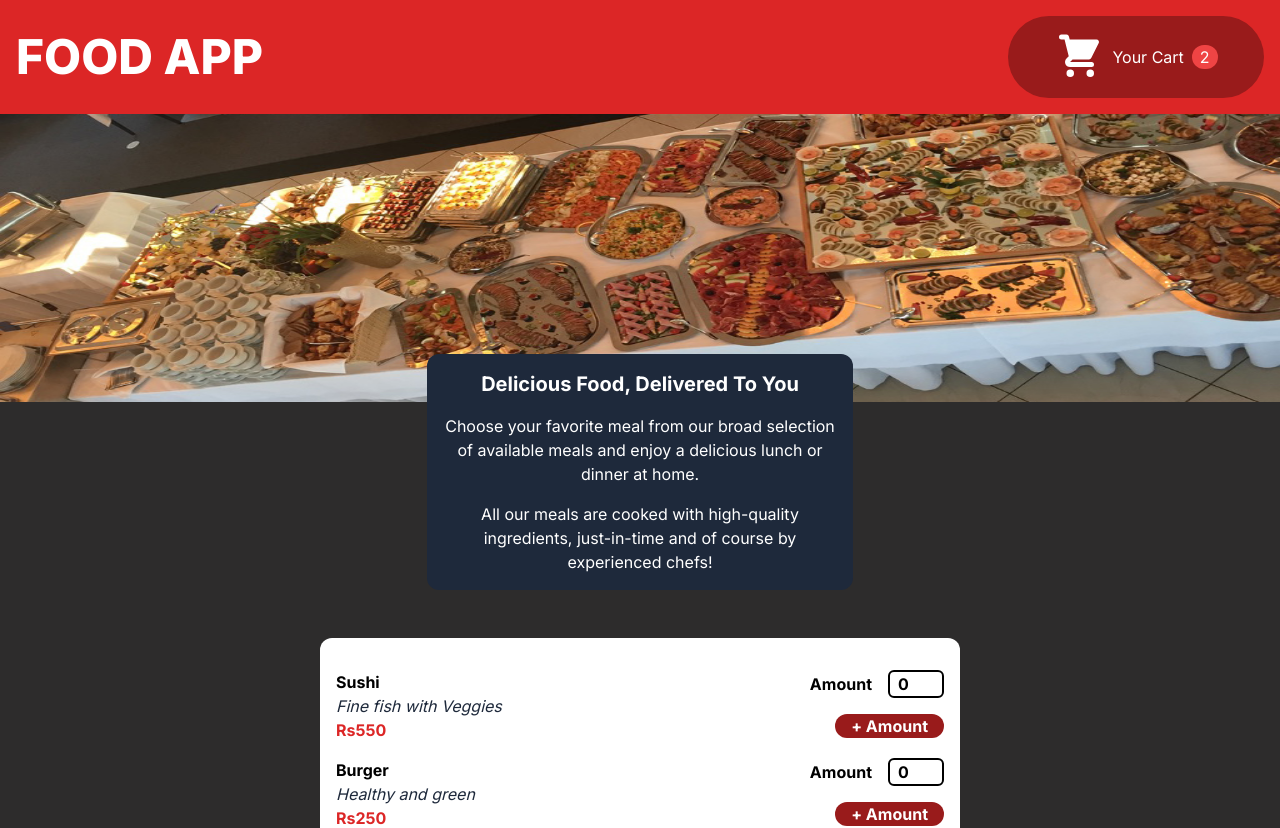
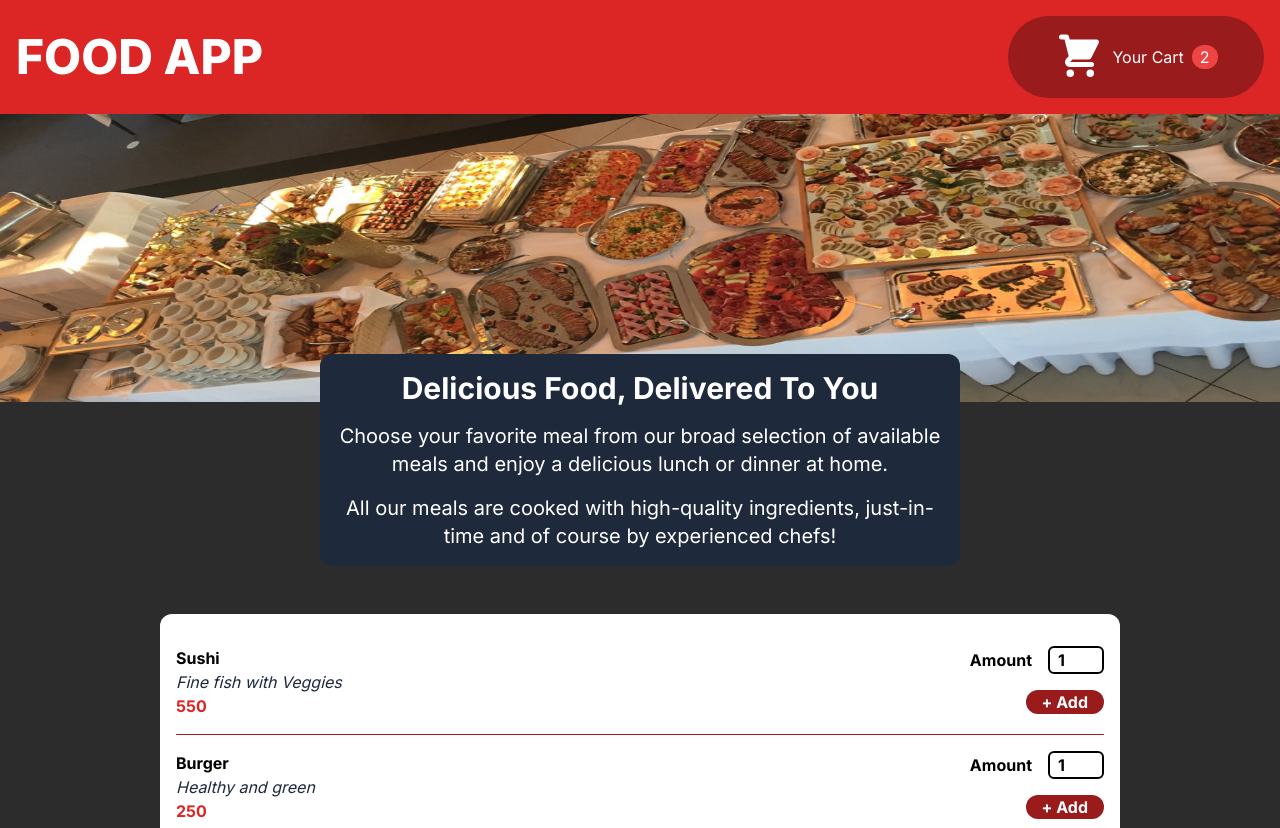
Before and after one commit to simran019/OnlineFoodOrderApp, a Next.js app: page / in a window 1280 px wide. Shown: the top 828 px of the page. Built offline with nearby package versions, Linux system fonts and the light colour scheme.

Commit message:
designed all components

```diff
--- /dev/null
+++ b/app/Card/page.tsx
@@ -0,0 +1,9 @@
+const Card =(props:any)=>{
+    return (
+    <div className={`bg-white flex flex-col gap-4 px-4 py-8 rounded-xl ${props.className}`}>
+    {props.children}
+    </div>
+    )
+}
+
+export default Card;
--- a/app/Cart/page.tsx
+++ b/app/Cart/page.tsx
@@ -1,34 +1,54 @@
-const Cart = (props:any) => {
-
+const Cart = (props: any) => {
+  const userCart = [{
+    mealId:"meal4",
+    mealName:"Ice Cream",
+    mealDescription:"Blueberries and nuts",
+    mealAmount:150,
+ }];
   return (
     <>
       <div className="bg-white w-1/2 h-fit p-4 py-8 rounded-md flex flex-col gap-4 relative z-0">
-      <div className="flex justify-between items-center mb-4 p-2">
+        {userCart.map((meal:any) => {
+          return (
+            <div
+              className="flex justify-between items-center mb-4 p-2"
+              key={meal.mealId}
+            >
               <div className="w-1/3 flex flex-col justify-between gap-2 font-bold h-18">
-          <div className="text-2xl">Sushi</div>
+                <div className="text-2xl">{meal.mealName}</div>
                 <div className="flex justify-between">
-            <div className="text-red-800">Rs100</div>
+                  <div className="text-red-800">Rs{meal.mealAmount}</div>
                   <div>x1</div>
                 </div>
               </div>
               <div className="w-1/3 flex items-center gap-2 justify-end">
-          <button className="w-10 border-red-900 border-2  text-center rounded-md hover:text-white hover:bg-red-800">-</button>
-          <button className="w-10 border-red-900 border-2  text-center rounded-md hover:text-white hover:bg-red-800">+</button>
+                <button className="w-10 border-red-900 border-2  text-center rounded-md hover:text-white hover:bg-red-800">
+                  -
+                </button>
+                <button className="w-10 border-red-900 border-2  text-center rounded-md hover:text-white hover:bg-red-800">
+                  +
+                </button>
               </div>
             </div>
+          );
+        })}
         <hr className="h-0.5 bg-red-800"></hr>
         <div className="flex justify-between">
           <div className="text-3xl font-extrabold">Total Amount</div>
           <div className="flex flex-col items-end gap-4">
             <div className="text-3xl font-extrabold">Rs 100</div>
             <div className="flex gap-4">
-            <button className="border-2 border-red-800 text-red-800 hover:text-white hover:bg-red-800 w-16 rounded-xl px-2">Close</button>
-            <button className="border-2 border-red-800 text-red-800 hover:text-white hover:bg-red-800 w-16 rounded-xl px-2">Order</button>
+              <button className="border-2 border-red-800 text-red-800 hover:text-white hover:bg-red-800 w-16 rounded-xl px-2">
+                Close
+              </button>
+              <button className="border-2 border-red-800 text-white bg-red-800 hover:text-white hover:bg-white hover:text-red-800 w-16 rounded-xl px-2">
+                Order
+              </button>
             </div>
           </div>
         </div>
       </div>
-    <button className="flex justify-center items-center w-2 p-4 h-2 border-2 border-red-800 rounded-full relative z-10" style={{top:"-110px",left:"-40px"}} onClick={()=>props.onShow(false)}>X</button>
+
     </>
   );
 };
--- a/app/Header/page.tsx
+++ b/app/Header/page.tsx
@@ -1,23 +1,12 @@
 "use client";
 
-import Image from "next/image";
-import CartIcon from "../../public/images/page.svg";
+import HeaderCartButton from "../HeaderCartButton/page";
 
-const Header = (props:any) => {
-
+const Header = (props: any) => {
   return (
     <div className="w-screen bg-red-600 p-4 flex justify-between items-center">
       <span className="text-5xl text-white font-extrabold">FOOD APP</span>
-      <button
-      className="flex bg-red-800 justify-center gap-2 items-center text-white w-64 p-4 rounded-full"
-      onClick={()=>props.onShow(true)}
-      >
-        <div>
-          <Image src={CartIcon} width={50} height={50} alt="cart_icon" />
-        </div>
-        <span>Your Cart</span>
-        <p className="bg-red-500 px-2 rounded-xl">2</p>
-      </button>
+      <HeaderCartButton />
     </div>
   );
 };
--- /dev/null
+++ b/app/HeaderCartButton/page.tsx
@@ -0,0 +1,16 @@
+import Image from "next/image";
+import CartIcon from "../../public/images/page.svg";
+
+const HeaderCartButton = () => {
+  return (
+    <button className="flex bg-red-800 justify-center gap-2 items-center text-white w-64 p-4 rounded-full">
+      <div>
+        <Image src={CartIcon} width={50} height={50} alt="cart_icon" />
+      </div>
+      <span>Your Cart</span>
+      <p className="bg-red-500 px-2 rounded-xl">2</p>
+    </button>
+  );
+};
+
+export default HeaderCartButton;
--- /dev/null
+++ b/app/Input/page.tsx
@@ -0,0 +1,13 @@
+const Input = (props: any) => {
+  return (
+    <p className="font-bold">
+      {props.label}
+      <input
+        className="border-2 border-black px-2 rounded-md w-14 ml-4 placeholder:text-black"
+        {...props.input}
+      />
+    </p>
+  );
+};
+
+export default Input;
--- /dev/null
+++ b/app/MealItem/page.tsx
@@ -0,0 +1,23 @@
+import MealItemForm from "../MealItemForm/page";
+
+const MealItem = (props: any) => {
+  const { id, name, description, amount } = props;
+
+  return (
+    <>
+      <div className="flex justify-between" key={id}>
+        <div>
+          <div className="font-bold">{name}</div>
+          <div className="text-slate-800">
+            <i>{description}</i>
+          </div>
+          <div className="text-red-600 font-bold">{amount}</div>
+        </div>
+        <MealItemForm id={id} />
+      </div>
+      <hr className="border-0.5 border-red-800 rounded-xl"></hr>
+    </>
+  );
+};
+
+export default MealItem;
--- /dev/null
+++ b/app/MealItemForm/page.tsx
@@ -0,0 +1,26 @@
+import Input from "../Input/page";
+
+const MealItemForm = (props: any) => {
+  return (
+    <div className="flex flex-col gap-4 items-end">
+      <div>
+        <Input
+          label="Amount"
+          input={{
+            type: "number",
+            min: "1",
+            max: "5",
+            defaultValue: "1",
+            step: "1",
+            id: "amount_" + props.id,
+          }}
+        />
+      </div>
+      <button className="px-4 bg-red-800 text-white font-bold rounded-xl w-fit">
+        <p>+ Add</p>
+      </button>
+    </div>
+  );
+};
+
+export default MealItemForm;
--- a/app/Meals/mealsInfo.js
+++ b/app/Meals/mealsInfo.js
@@ -3,25 +3,29 @@ const allMeals = [
     mealId:"meal1",
     mealName:"Sushi",
     mealDescription:"Fine fish with Veggies",
-    mealAmount:"Rs550"
+    mealAmount:550,
+    quantity:1
  },
  {
     mealId:"meal2",
     mealName:"Burger",
     mealDescription:"Healthy and green",
-    mealAmount:"Rs250"
+    mealAmount:250,
+    quantity:1
  },
  {
     mealId:"meal3",
     mealName:"Soup",
     mealDescription:"All green veggies",
-    mealAmount:"Rs350"
+    mealAmount:350,
+    quantity:1
  },
  {
     mealId:"meal4",
     mealName:"Ice Cream",
     mealDescription:"Blueberries and nuts",
-    mealAmount:"Rs150"
+    mealAmount:150,
+    quantity:1
  }
 ]
 
--- a/app/Meals/page.tsx
+++ b/app/Meals/page.tsx
@@ -1,40 +1,22 @@
 import allMeals from "./mealsInfo";
+import Card from "../Card/page";
+import MealItem from "../MealItem/page";
 
-const Meals = () => {
+const Meals = (props: any) => {
   return (
-    <div className="flex flex-col gap-4 bg-white px-4 py-8 rounded-xl w-1/2">
+    <Card className="w-3/4">
       {allMeals.map((meal: any, index: any) => {
         return (
-          <div className="flex justify-between ">
-            <div>
-              <div className="font-bold">{meal.mealName}</div>
-              <div className="text-slate-800">
-                <i>{meal.mealDescription}</i>
-              </div>
-              <div className="text-red-600 font-bold">{meal.mealAmount}</div>
-            </div>
-            <div className="flex flex-col gap-4 items-end">
-              <div>
-                <p className="font-bold">
-                  Amount
-                  <input
-                    type="number"
-                    min="1"
-                    max="5"
-                    placeholder="0"
-                    className="border-2 border-black px-2 rounded-md w-14 ml-4 placeholder:text-black"
-                  />
-                </p>
-              </div>
-              <button className="px-4 bg-red-800 text-white font-bold rounded-xl w-fit">
-                <p>+ Amount</p>
-              </button>
-            </div>
-          </div>
+          <MealItem
+            key={meal.mealId}
+            id={meal.mealId}
+            name={meal.mealName}
+            description={meal.mealDescription}
+            amount={meal.mealAmount}
+          />
         );
       })}
-
-    </div>
+    </Card>
   );
 };
 
--- /dev/null
+++ b/app/MealsSummary/page.tsx
@@ -0,0 +1,20 @@
+const MealsSummary =()=>{
+    return(
+        <div
+        className="flex flex-col gap-4 text-xl relative z-10 bg-slate-800 p-4 text-center w-1/2 rounded-xl"
+        style={{ top: "-48px" }}
+      >
+        <h1 className="text-3xl font-bold">Delicious Food, Delivered To You</h1>
+        <p>
+          Choose your favorite meal from our broad selection of available meals
+          and enjoy a delicious lunch or dinner at home.
+        </p>
+        <p>
+          All our meals are cooked with high-quality ingredients, just-in-time
+          and of course by experienced chefs!
+        </p>
+      </div>
+    )
+}
+
+export default MealsSummary;
--- a/app/PictureSection/page.tsx
+++ b/app/PictureSection/page.tsx
@@ -1,24 +1,12 @@
 import Image from "next/image";
 import Bg from "../../public/images/bg.jpg";
+import MealsSummary from "../MealsSummary/page";
 
 const PictureSection = () => {
   return (
     <div className="text-black flex flex-col items-center text-white">
       <Image src={Bg} className="w-screen h-72 relative z-0" alt="bg_image" />
-      <div
-        className="flex flex-col gap-4 relative z-10 bg-slate-800 p-4 text-center w-1/3 rounded-xl"
-        style={{ top: "-48px" }}
-      >
-        <h1 className="text-xl font-bold">Delicious Food, Delivered To You</h1>
-        <p>
-          Choose your favorite meal from our broad selection of available meals
-          and enjoy a delicious lunch or dinner at home.
-        </p>
-        <p>
-          All our meals are cooked with high-quality ingredients, just-in-time
-          and of course by experienced chefs!
-        </p>
-      </div>
+      <MealsSummary/>
     </div>
   );
 };
--- a/app/page.tsx
+++ b/app/page.tsx
@@ -1,38 +1,17 @@
 "use client";
 
-import Image from "next/image";
 import Header from "./Header/page";
 import PictureSection from "./PictureSection/page";
 import Meals from "./Meals/page";
-import { useState } from "react";
 import Cart from "./Cart/page";
 
 export default function Home() {
-  const [showCart, setShowCart] = useState(false);
 
-  const showCartHandler = (val:boolean) => {
-    setShowCart(val);
-  };
   return (
     <main className="flex min-h-screen flex-col items-center">
-      {showCart ? (
-        <>
-          <div className="flex min-h-screen flex-col items-center relative z-0">
-            <Header onShow={showCartHandler} />
-            <PictureSection />
-            <Meals />
-          </div>
-          <div className="flex items-center justify-center relative z-10 w-screen bg-black h-screen opacity-90" style={{top:"-1000px",left:"0px"}}>
-            <Cart onShow={showCartHandler}/>
-          </div>
-        </>
-      ) : (
-        <div className="flex min-h-screen flex-col items-center">
-          <Header onShow={showCartHandler} />
-          <PictureSection />
-          <Meals />
-        </div>
-      )}
+      <Header/>
+      <PictureSection/>
+      <Meals/>
     </main>
   );
 }
```
Lines whose indentation alone changed are shown as unchanged.
